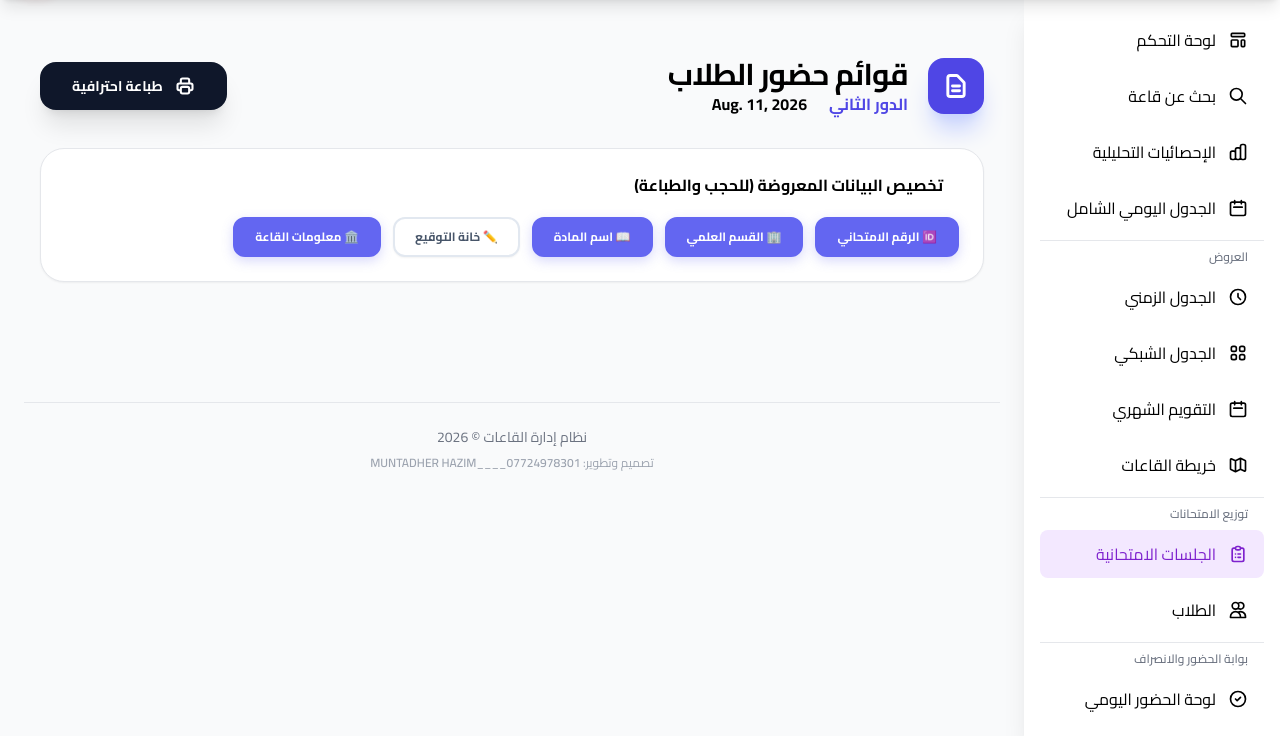
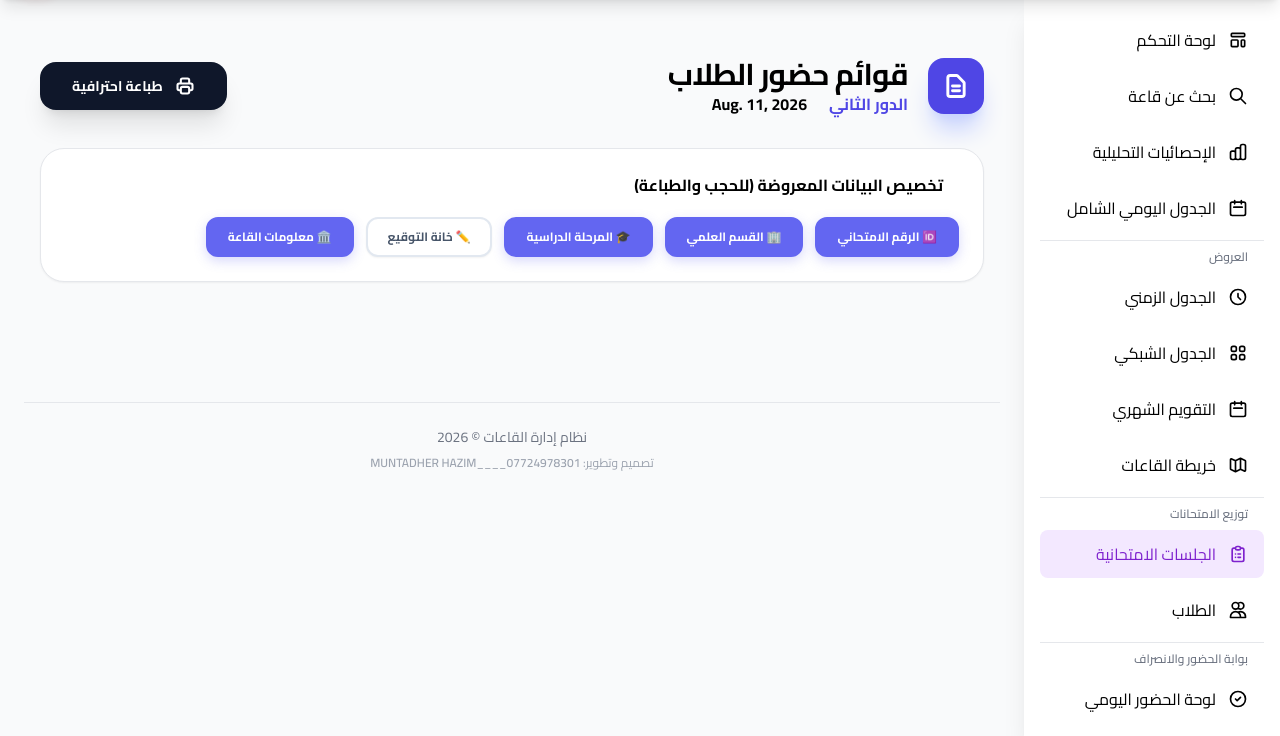
Before and after one commit to MUNTADHERHAZIM/Room-Management-System, a Django app: page /exams/sessions/21/lists/ in a window 1280 px wide. Shown: the part 64-800 px from the top of the page. Run offline with Django 4.2, Linux system fonts and the light colour scheme; a user stored in the database is signed in; data comes from the database, SQL or seed files in the repository.

Commit message:
feat: display academic stage instead of subject name in student lists, seating map filters, and PDF reports

```diff
--- a/apps/exams/views.py
+++ b/apps/exams/views.py
@@ -706,10 +706,13 @@ def seating_map(request, pk):
         grid = [[None] * hall.columns for _ in range(hall.rows)]
         for a in hall_assignments:
             if a.row < hall.rows and a.column < hall.columns:
+                stage_val = a.student.stage or (a.exam_subject.subject.stage if a.exam_subject and a.exam_subject.subject else '')
+                stage_display = stage_val if stage_val.startswith('المرحلة') else f"المرحلة {stage_val}" if stage_val else ''
                 grid[a.row][a.column] = {
                     'assignment_id': a.id,
                     'student_name': a.student.name,
                     'university_id': a.student.university_id,
+                    'stage': stage_display,
                     'subject_name': a.exam_subject.subject.name if a.exam_subject else '',
                     'subject_id': str(a.exam_subject.subject.id) if a.exam_subject else '',
                     'department': a.student.department.name,
@@ -726,12 +729,18 @@ def seating_map(request, pk):
             'cols_range': range(hall.columns),
         })
 
-    # بيانات المواد للترميز اللوني
+    # بيانات المواد والمراحل للترميز اللوني
     exam_subjects = session.exam_subjects.select_related('subject').all()
-    legend = [
-        {'id': str(es.subject.id), 'name': es.subject.name, 'color': es.color_code}
-        for es in exam_subjects
-    ]
+    legend = []
+    for es in exam_subjects:
+        stage_val = es.subject.stage if es.subject else ''
+        stage_display = stage_val if stage_val.startswith('المرحلة') else f"المرحلة {stage_val}" if stage_val else ''
+        legend.append({
+            'id': str(es.subject.id),
+            'name': es.subject.name,
+            'stage_only': stage_display or es.subject.name,
+            'color': es.color_code
+        })
 
     # جلب الأقسام الموجودة في التوزيعة لغرض الفلترة
     departments_dict = {}
@@ -775,11 +784,14 @@ def hall_student_lists(request, pk):
 
         students_list = []
         for a in hall_assignments:
+            stage_val = a.student.stage or (a.exam_subject.subject.stage if a.exam_subject and a.exam_subject.subject else '')
+            stage_display = stage_val if stage_val.startswith('المرحلة') else f"المرحلة {stage_val}" if stage_val else ''
             students_list.append({
                 'seat_label': a.seat_label,
                 'student_name': a.student.name,
                 'university_id': a.student.university_id,
                 'department': a.student.department.name,
+                'stage': stage_display,
                 'subject_name': a.exam_subject.subject.name if a.exam_subject else '',
                 'color': a.exam_subject.color_code if a.exam_subject else '#6B7280',
                 'row': a.row,
@@ -792,12 +804,18 @@ def hall_student_lists(request, pk):
             'assigned_count': len(hall_assignments),
         })
 
-    # بيانات المواد
+    # بيانات المواد والمراحل
     exam_subjects = session.exam_subjects.select_related('subject').all()
-    legend = [
-        {'id': str(es.subject.id), 'name': es.subject.name, 'color': es.color_code}
-        for es in exam_subjects
-    ]
+    legend = []
+    for es in exam_subjects:
+        stage_val = es.subject.stage if es.subject else ''
+        stage_display = stage_val if stage_val.startswith('المرحلة') else f"المرحلة {stage_val}" if stage_val else ''
+        legend.append({
+            'id': str(es.subject.id),
+            'name': es.subject.name,
+            'stage_only': stage_display or es.subject.name,
+            'color': es.color_code
+        })
 
     context = {
         'session': session,
@@ -1183,8 +1201,11 @@ def seating_pdf(request, pk):
             if a.exam_subject and a.exam_subject.subject:
                 sub_id = a.exam_subject.subject.id
                 if sub_id not in hall_subjects:
+                    stage_val = a.student.stage or a.exam_subject.subject.stage or ''
+                    stage_display = stage_val if stage_val.startswith('المرحلة') else f"المرحلة {stage_val}" if stage_val else ''
+                    display_label = stage_display if stage_display else a.exam_subject.subject.name
                     hall_subjects[sub_id] = {
-                        'name': a.exam_subject.subject.name,
+                        'name': display_label,
                         'color': a.exam_subject.color_code,
                         'count': 0
                     }
--- a/templates/exams/hall_student_lists.html
+++ b/templates/exams/hall_student_lists.html
@@ -199,7 +199,7 @@
                     🏢 القسم العلمي
                 </button>
                 <button onclick="toggleColumn('sub-col')" class="toggle-btn active px-5 py-2.5 rounded-xl text-xs font-black" data-col="sub-col">
-                    📖 اسم المادة
+                    🎓 المرحلة الدراسية
                 </button>
                 <button id="sigToggleBtn" onclick="toggleSignature()" class="toggle-btn px-5 py-2.5 rounded-xl text-xs font-black">
                     ✏️ خانة التوقيع
@@ -239,7 +239,7 @@
                     <th>الاسم الثلاثي واللقب</th>
                     <th class="id-col" style="width: 160px;">الرقم الامتحاني</th>
                     <th class="dept-col">القسم</th>
-                    <th class="sub-col">المادة</th>
+                    <th class="sub-col">المرحلة الدراسية</th>
                     <th class="sig-col-header" style="width: 200px;">توقيع الطالب</th>
                 </tr>
             </thead>
@@ -257,7 +257,7 @@
                         <span class="dept-chip">{{ student.department }}</span>
                     </td>
                     <td class="sub-col">
-                        <span class="text-[0.7rem] font-black px-3 py-1 rounded-lg border-2" style="color: {{ student.color }}; border-color: {{ student.color }}20; background: {{ student.color }}08;">{{ student.subject_name }}</span>
+                        <span class="text-[0.7rem] font-black px-3 py-1 rounded-lg border-2" style="color: {{ student.color }}; border-color: {{ student.color }}20; background: {{ student.color }}08;">{{ student.stage|default:student.subject_name }}</span>
                     </td>
                     <td class="sig-col">
                         <div class="w-full border-b border-slate-200 h-8"></div>
```
Also changed, not shown: templates/exams/seating_map.html (+4 -4 lines).
